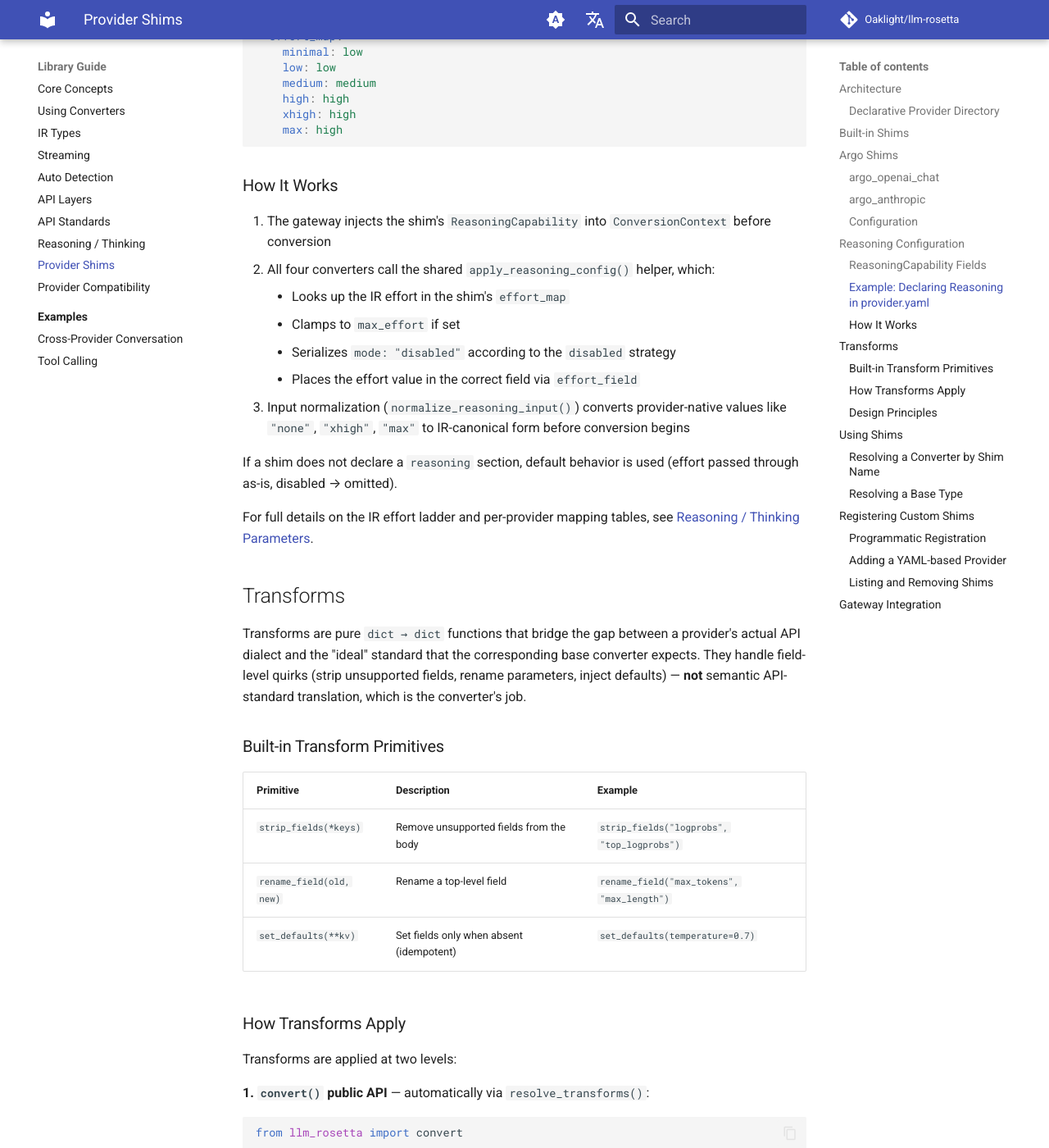
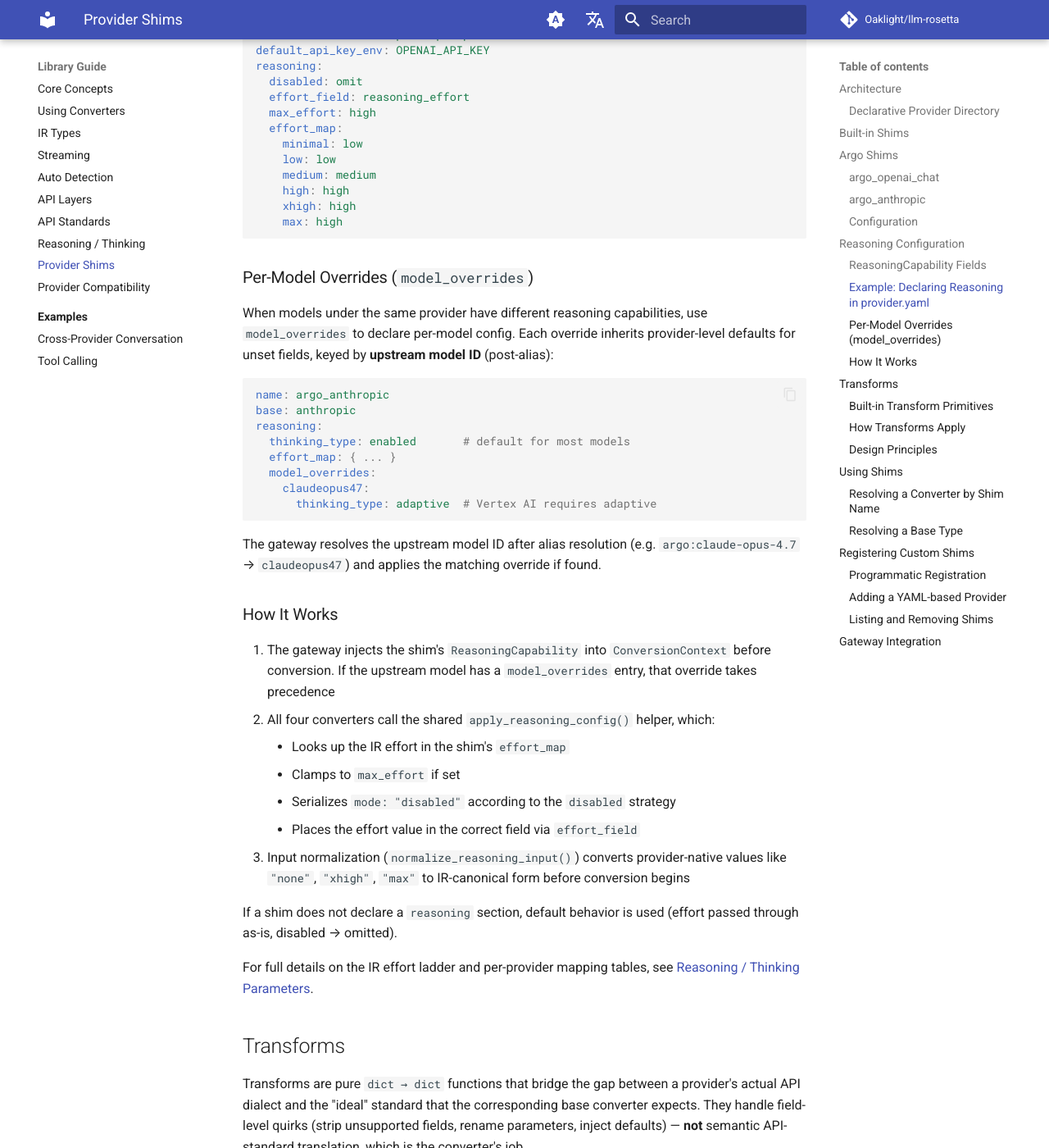
Before and after one commit to Oaklight/llm-rosetta, an MkDocs documentation site: the page built from docs/guide/shims.md, in a window 1280 px wide and 1400 px high, scrolled down 5257 px. Shown: the whole window at 82% size. Built offline with MkDocs 1.6.1 and Material for MkDocs 9.7.7, drawn with Linux system fonts in a browser that asks for light colours; comment, search, counter and statistics services are not loaded; some of the changed text lies outside the part shown.

Commit message:
docs: add thinking_type and model_overrides, fix effort_field typo, update Argo section

````diff
--- a/docs/guide/shims.md
+++ b/docs/guide/shims.md
@@ -104,7 +104,7 @@
 
 This shim has two additional transforms to handle Argo's quirks:
 
-- **`to_transforms` — thinking normalization**: Argo's `/v1/messages` endpoint only accepts `"enabled"` or `"disabled"` for the `thinking.type` field. If a request contains `thinking.type = "adaptive"` (which is valid in the standard Anthropic API), this transform rewrites it to `"enabled"` before the request is forwarded.
+- **Model-level `thinking_type` override**: Argo's Vertex AI-backed models (e.g. `claudeopus47`) require `thinking.type = "adaptive"` while older models require `"enabled"`. This is handled declaratively via `model_overrides` in the reasoning config — no transform needed. The gateway resolves the upstream model ID (post-alias) and applies the correct `thinking_type` automatically.
 
 - **`from_transforms` — OpenAI response normalization**: Argo may return an OpenAI Chat Completions response body from its `/v1/messages` endpoint. This transform detects that case and converts the response to Anthropic Messages format before the `anthropic` converter sees it, so the rest of the pipeline behaves normally.
 
@@ -136,7 +136,8 @@
 | Field | Type | Default | Description |
 |-------|------|---------|-------------|
 | `disabled` | `"omit"` \| `"thinking_disabled"` | `"omit"` | How to serialize `mode: "disabled"` — omit the field entirely, or emit a provider-specific disabled marker |
-| `effort_field` | `"reasoning_effort"` \| `"thinking.effort"` \| ... | `"reasoning_effort"` | Where the provider expects the effort value in the request body |
+| `effort_field` | `"reasoning_effort"` \| `"output_config.effort"` \| ... | `"reasoning_effort"` | Where the provider expects the effort value in the request body |
+| `thinking_type` | `"enabled"` \| `"adaptive"` \| `null` | `null` | Force `thinking.type` to this value; `null` means no override |
 | `max_effort` | effort level or `null` | `null` | Highest effort level this shim should emit; higher values are clamped |
 | `effort_map` | `{IR_level: provider_string}` | identity | Mapping from IR effort levels to provider-specific effort strings |
 
@@ -149,7 +150,7 @@
 default_api_key_env: ANTHROPIC_API_KEY
 reasoning:
   disabled: thinking_disabled
-  effort_field: thinking.effort
+  effort_field: output_config.effort
   effort_map:
     minimal: low
     low: low
@@ -177,9 +178,26 @@
     max: high
 ```
 
+### Per-Model Overrides (`model_overrides`)
+
+When models under the same provider have different reasoning capabilities, use `model_overrides` to declare per-model config. Each override inherits provider-level defaults for unset fields, keyed by **upstream model ID** (post-alias):
+
+```yaml
+name: argo_anthropic
+base: anthropic
+reasoning:
+  thinking_type: enabled       # default for most models
+  effort_map: { ... }
+  model_overrides:
+    claudeopus47:
+      thinking_type: adaptive  # Vertex AI requires adaptive
+```
+
+The gateway resolves the upstream model ID after alias resolution (e.g. `argo:claude-opus-4.7` → `claudeopus47`) and applies the matching override if found.
+
 ### How It Works
 
-1. The gateway injects the shim's `ReasoningCapability` into `ConversionContext` before conversion
+1. The gateway injects the shim's `ReasoningCapability` into `ConversionContext` before conversion. If the upstream model has a `model_overrides` entry, that override takes precedence
 2. All four converters call the shared `apply_reasoning_config()` helper, which:
     - Looks up the IR effort in the shim's `effort_map`
     - Clamps to `max_effort` if set
````
Also changed, not shown: docs/changelog.md (+1 -1 lines), docs/guide/reasoning.md (+2 -1 lines).
